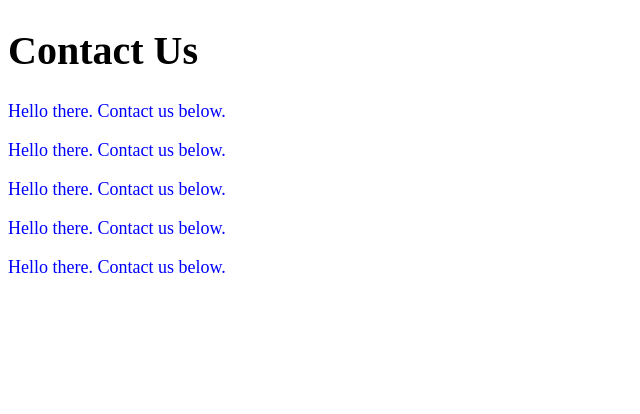
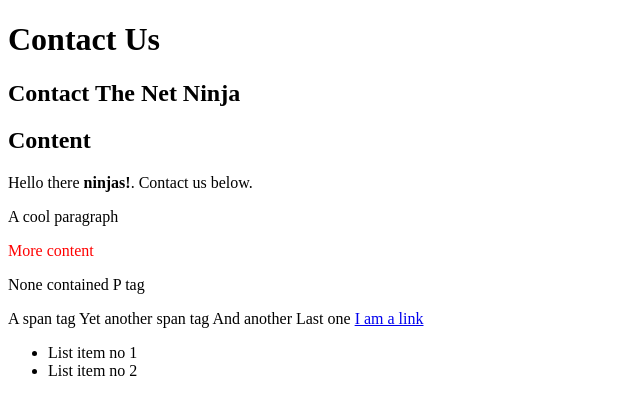
Before and after one commit to TM-2018/CSS-TFB, a plain HTML site: page contact.html in a window 1280 px wide. Shown: the whole page, without its empty margins (0-640 px from the left). Drawn offline with Linux system fonts and the light colour scheme.

Commit message:
Lesson 15

```diff
--- a/contact.html
+++ b/contact.html
@@ -12,13 +12,35 @@
 
     <div id="header">
         <h1>Contact Us</h1>
+        <h2>Contact The Net Ninja</h2>
     </div>
 
-    <p>Hello there. Contact us below.</p>
-    <p>Hello there. Contact us below.</p>
-    <p>Hello there. Contact us below.</p>
-    <p>Hello there. Contact us below.</p>
-    <p>Hello there. Contact us below.</p>
+    <h2 id="content-header">Content</h2>
+
+    <div id="main-content">
+
+        <p>Hello there <strong>ninjas!</strong>. Contact us below.</p>
+        <p>A cool paragraph</p>
+
+        <div id="sub-content">
+            <p>More content</p>
+        </div>
+
+    </div>
+
+    <p>None contained P tag</p>
+
+    <span>A span tag</span>
+    <span class="deck">Yet another span tag</span>
+    <span class="deck">And another</span>
+    <span class="deck">Last one</span>
+
+    <a href="#">I am a link</a>
+
+    <ul>
+        <li>List item no 1</li>
+        <li>List item no 2</li>
+    </ul>
 
 </body>
 
--- a/css/syntax.css
+++ b/css/syntax.css
@@ -1,22 +1,3 @@
-/*************************
-*
-* Author: TM on the basis of The Net Ninja CSS for Beginners Tutorial
-* Date: July 2018
-*
-**************************/
-/*Style all the p tags */
-
-p{
-    font-size: 18px;
-    color: blue;
+#sub-content p{
+    color:red;
 }
-
-#header p  {
-    font-size: 24px;
-}
-
-/* Style all the header tags */
-
-h1{
-    font-size: 40px;
-}
```
